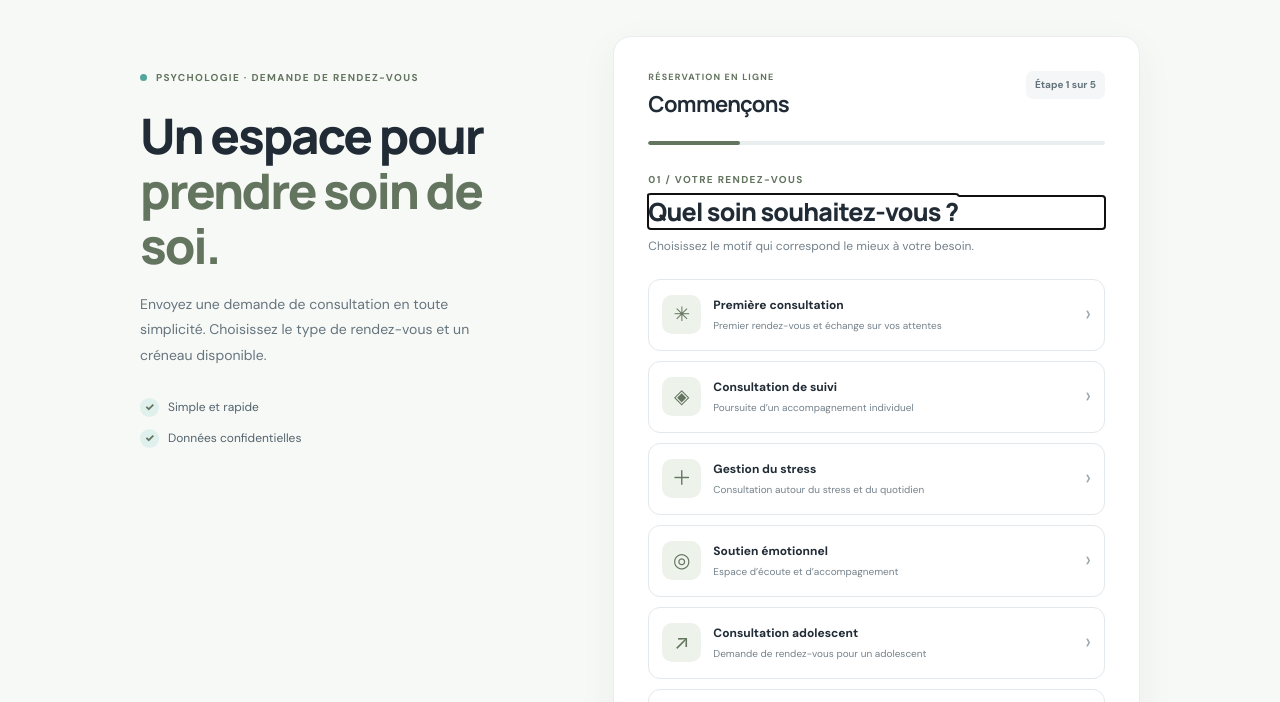
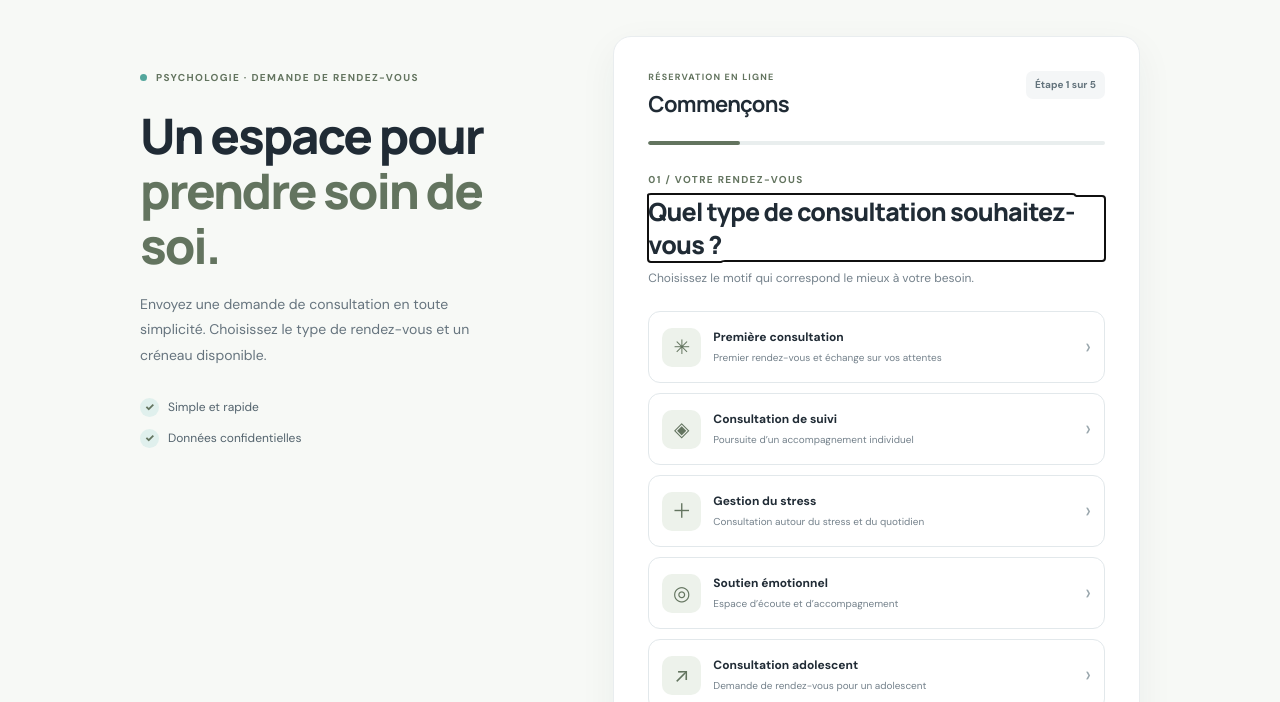
Before and after one commit to wadietaghzouti20-dot/psychologist-, a plain HTML site: page index.html in a window 1280 px wide. Shown: the part 86-788 px from the top of the page. Drawn offline with Linux system fonts and the light colour scheme.

Commit message:
Refine Psychology booking wording

```diff
--- a/index.html
+++ b/index.html
@@ -57,7 +57,7 @@
       <form id="appointment-form" novalidate>
         <div class="form-step is-active" data-step="1" aria-labelledby="step-title-1">
           <p class="step-label">01 / VOTRE RENDEZ-VOUS</p>
-          <h3 id="step-title-1">Quel soin souhaitez-vous ?</h3>
+          <h3 id="step-title-1">Quel type de consultation souhaitez-vous ?</h3>
           <p class="step-description">Choisissez le motif qui correspond le mieux à votre besoin.</p>
           <div class="choice-grid" id="service-options">
 <label class="choice-card"><input type="radio" name="service" value="Première consultation" required><span class="choice-icon">✳</span><span class="choice-text"><strong>Première consultation</strong><small>Premier rendez-vous et échange sur vos attentes</small></span><span class="choice-arrow">›</span></label>
```
